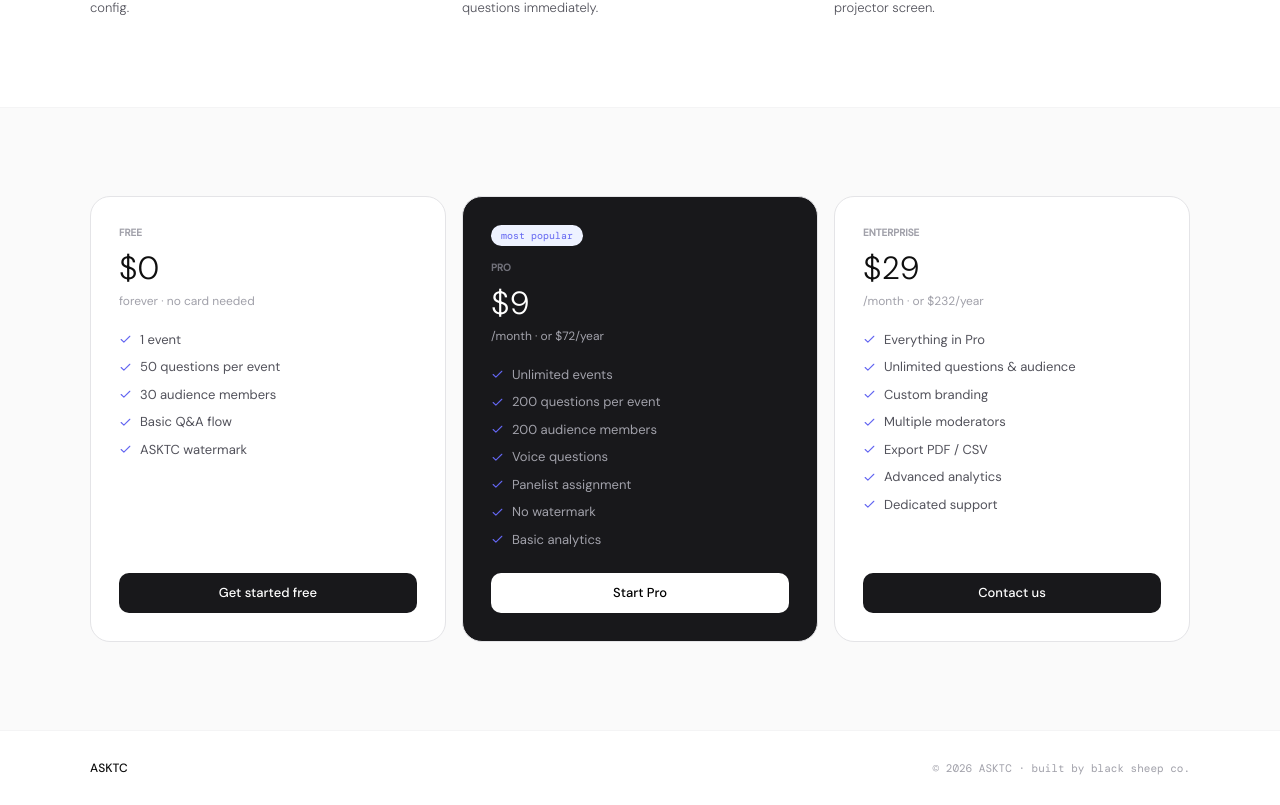
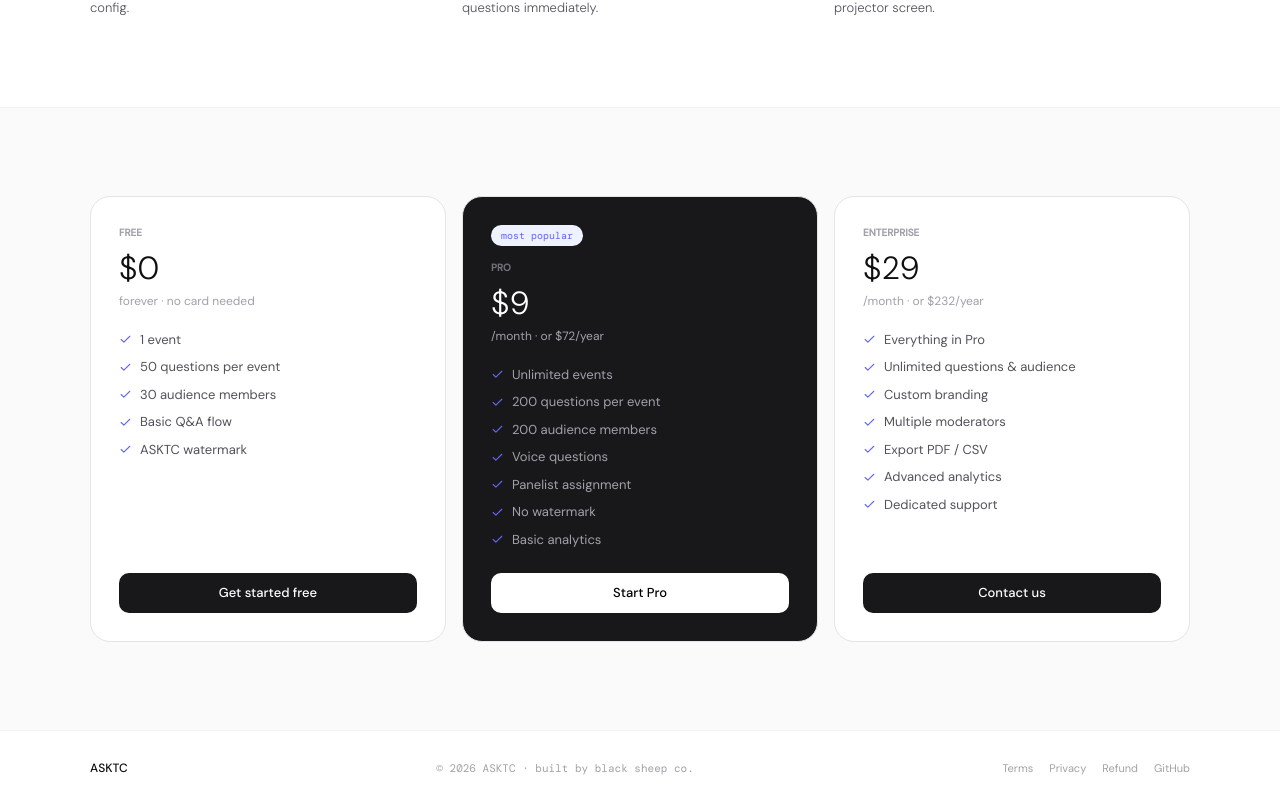
Before and after one commit to victorachede/asktc-acc, a Next.js app: page / in a window 1280 px wide. Shown: the part 2050-2855 px from the top of the page. Built offline with nearby package versions, Linux system fonts and the light colour scheme.

Commit message:
update footer: add legal links and github

```diff
--- a/src/app/page.tsx
+++ b/src/app/page.tsx
@@ -268,6 +268,12 @@ export default function HomePage() {
   <div style={{ maxWidth: 1100, margin: '0 auto', display: 'flex', justifyContent: 'space-between', alignItems: 'center', flexWrap: 'wrap', gap: 16 }}>
     <span style={{ fontSize: 12, fontWeight: 500 }}>ASKTC</span>
     <p style={{ fontSize: 11, color: '#a1a1aa', fontFamily: "'DM Mono', monospace" }}>© 2026 ASKTC · built by black sheep co.</p>
+    <div style={{ display: 'flex', alignItems: 'center', gap: 16 }}>
+      <a href="https://asktc-acc.vercel.app/terms" style={{ fontSize: 11, color: '#a1a1aa', textDecoration: 'none' }}>Terms</a>
+      <a href="https://asktc-acc.vercel.app/privacy" style={{ fontSize: 11, color: '#a1a1aa', textDecoration: 'none' }}>Privacy</a>
+      <a href="https://asktc-acc.vercel.app/refund" style={{ fontSize: 11, color: '#a1a1aa', textDecoration: 'none' }}>Refund</a>
+      <a href="https://github.com/victorachede/asktc-acc" target="_blank" rel="noopener noreferrer" style={{ fontSize: 11, color: '#a1a1aa', textDecoration: 'none' }}>GitHub</a>
+    </div>
   </div>
 </footer>
 
```
Lines whose indentation alone changed are shown as unchanged.
